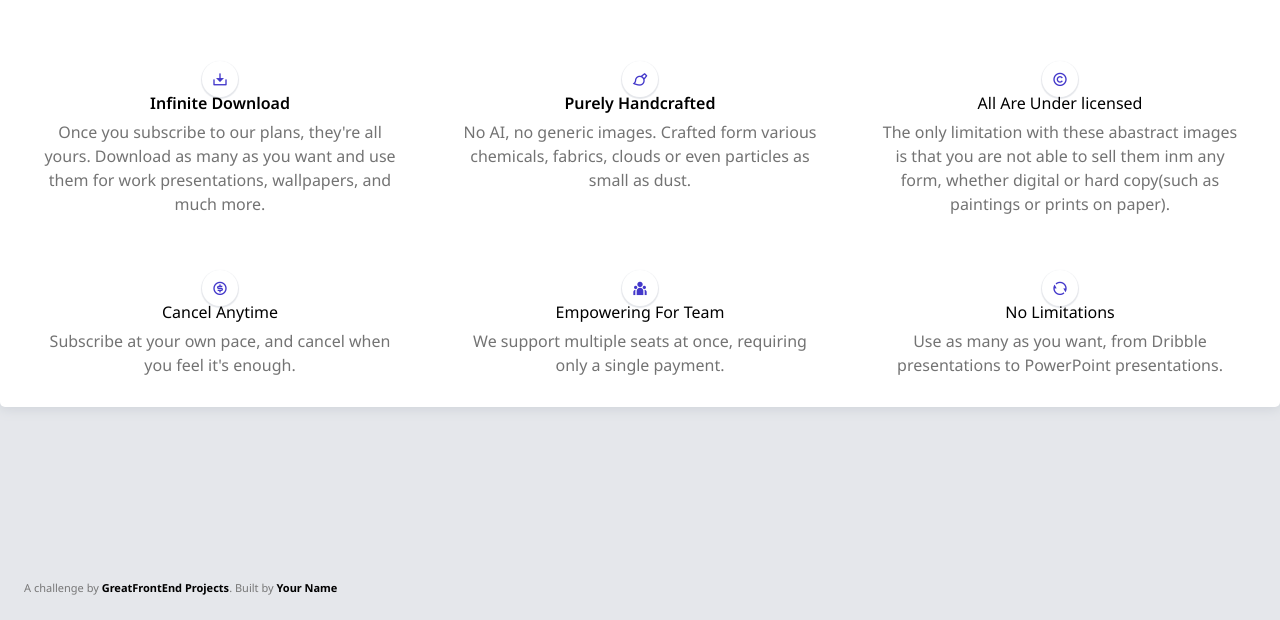
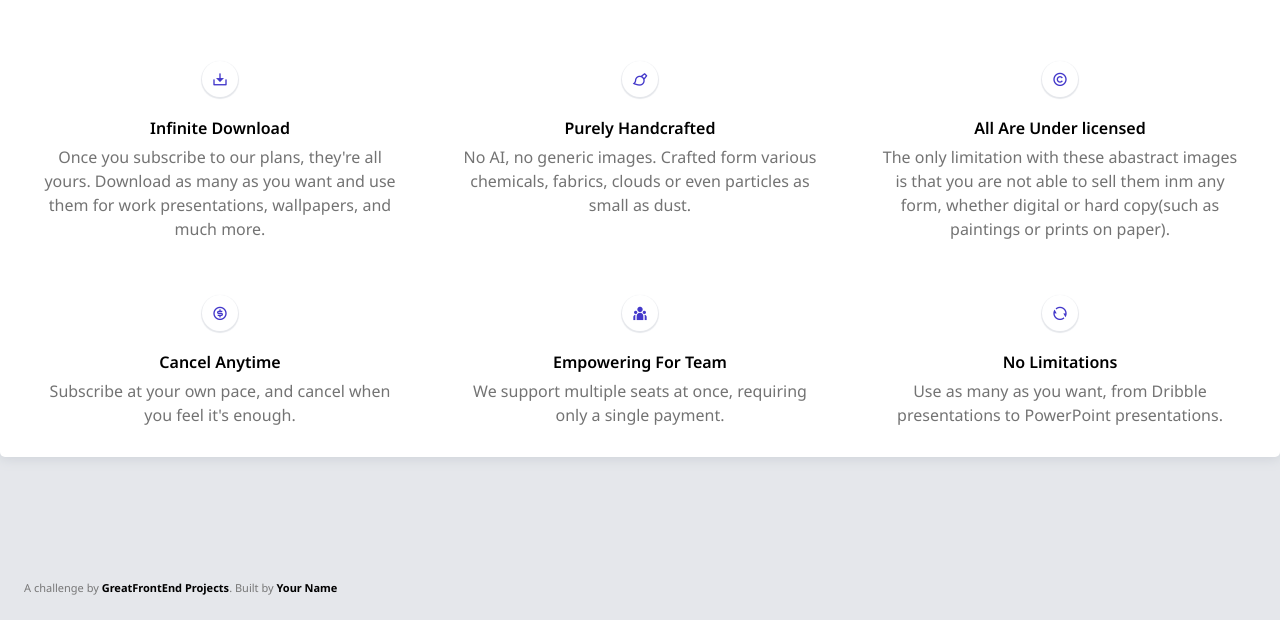
Before and after one commit to Nhujarski/Features-Section, a plain HTML site: page index.html in a window 1280 px wide. Shown: the part 180-800 px from the top of the page. Drawn offline with nearby package versions, Linux system fonts and the light colour scheme.

Commit message:
fixed margins on h3 by adding additional class

```diff
--- a/css/style.css
+++ b/css/style.css
@@ -47,7 +47,7 @@ body {
   font-weight: bold;
 }
 
-h3 {
+.card-title {
   font-weight: bold;
   margin-top: 25px;
 }
--- a/index.html
+++ b/index.html
@@ -46,7 +46,7 @@ https://cdn.jsdelivr.net/npm/remixicon@4.6.0/fonts/remixicon.min.css
       <main class="card-content-container">
         <div class="text-center info-card">
           <i class="ri-download-2-line icons"></i>
-          <h3 class="font-semibold">Infinite Download</h3>
+          <h3 class="font-semibold card-title">Infinite Download</h3>
           <p class="description">
             Once you subscribe to our plans, they're all yours. Download as many
             as you want and use them for work presentations, wallpapers, and
@@ -56,7 +56,7 @@ https://cdn.jsdelivr.net/npm/remixicon@4.6.0/fonts/remixicon.min.css
 
         <div class="text-center info-card">
           <i class="ri-brush-line icons"></i>
-          <h3 class="font-semibold">Purely Handcrafted</h3>
+          <h3 class="font-semibold card-title">Purely Handcrafted</h3>
           <p class="description">
             No AI, no generic images. Crafted form various chemicals, fabrics,
             clouds or even particles as small as dust.
@@ -65,7 +65,7 @@ https://cdn.jsdelivr.net/npm/remixicon@4.6.0/fonts/remixicon.min.css
 
         <div class="text-center info-card">
           <i class="ri-copyright-line icons"></i>
-          <h3>All Are Under licensed</h3>
+          <h3 class="font-semibold card-title">All Are Under licensed</h3>
           <p class="description">
             The only limitation with these abastract images is that you are not
             able to sell them inm any form, whether digital or hard copy(such as
@@ -75,7 +75,7 @@ https://cdn.jsdelivr.net/npm/remixicon@4.6.0/fonts/remixicon.min.css
 
         <div class="text-center info-card">
           <i class="ri-money-dollar-circle-line icons"></i>
-          <h3>Cancel Anytime</h3>
+          <h3 class="font-semibold card-title">Cancel Anytime</h3>
           <p class="description">
             Subscribe at your own pace, and cancel when you feel it's enough.
           </p>
@@ -83,7 +83,7 @@ https://cdn.jsdelivr.net/npm/remixicon@4.6.0/fonts/remixicon.min.css
 
         <div class="text-center info-card">
           <i class="ri-team-fill icons"></i>
-          <h3>Empowering For Team</h3>
+          <h3 class="font-semibold card-title">Empowering For Team</h3>
           <p class="description">
             We support multiple seats at once, requiring only a single payment.
           </p>
@@ -91,7 +91,7 @@ https://cdn.jsdelivr.net/npm/remixicon@4.6.0/fonts/remixicon.min.css
 
         <div class="text-center info-card">
           <i class="ri-refresh-line icons"></i>
-          <h3>No Limitations</h3>
+          <h3 class="font-semibold card-title">No Limitations</h3>
           <p class="description">
             Use as many as you want, from Dribble presentations to PowerPoint
             presentations.
```
